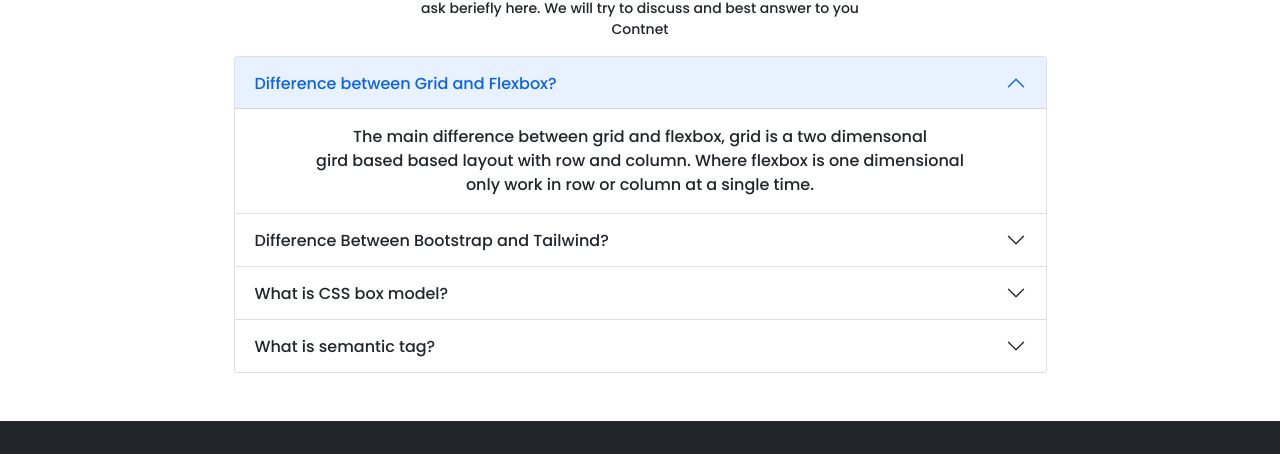
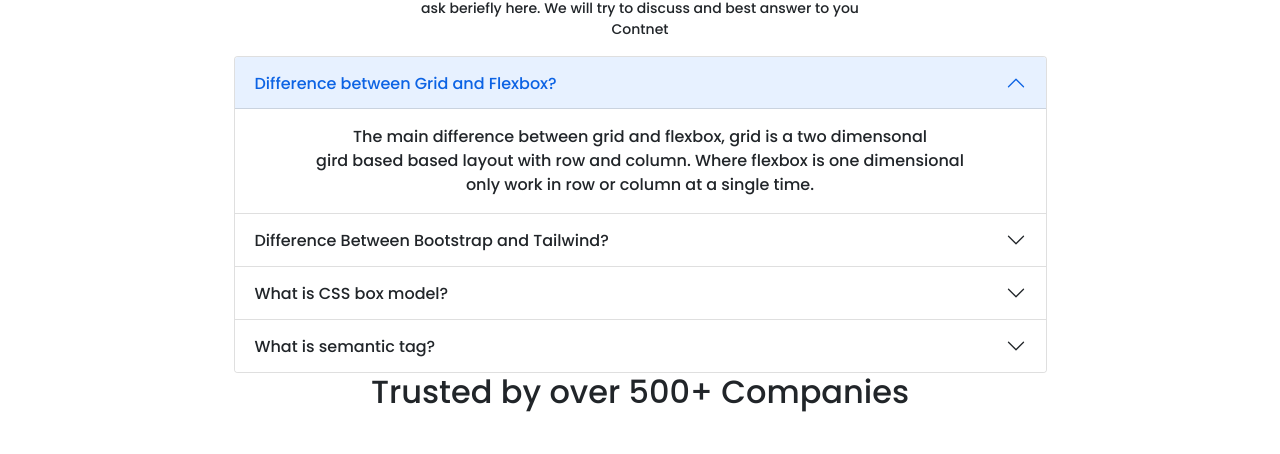
Before and after one commit to 002imran/gem-edu, a plain HTML site: page index.html in a window 1280 px wide. Shown: the part 3306-3760 px from the top of the page. Drawn offline with nearby package versions, Linux system fonts and the light colour scheme.

Commit message:
trusted section responsive

```diff
--- a/index.html
+++ b/index.html
@@ -473,7 +473,7 @@
 
 
         <!-- ---Trusted Company Start ---  -->
-        <section class="container mt-5 d-none d-none d-md-block d-lg-none d-lg-block d-xl-none d-xxl-block">
+        <section class="section-top-margin container d-none d-lg-block">
             <h2 class="text-center">Trusted by over 500+ Companies</h2>
             <ul class="d-flex gap-5 mt-5">
                 <img src="assets/logo/company-1.png">
```
